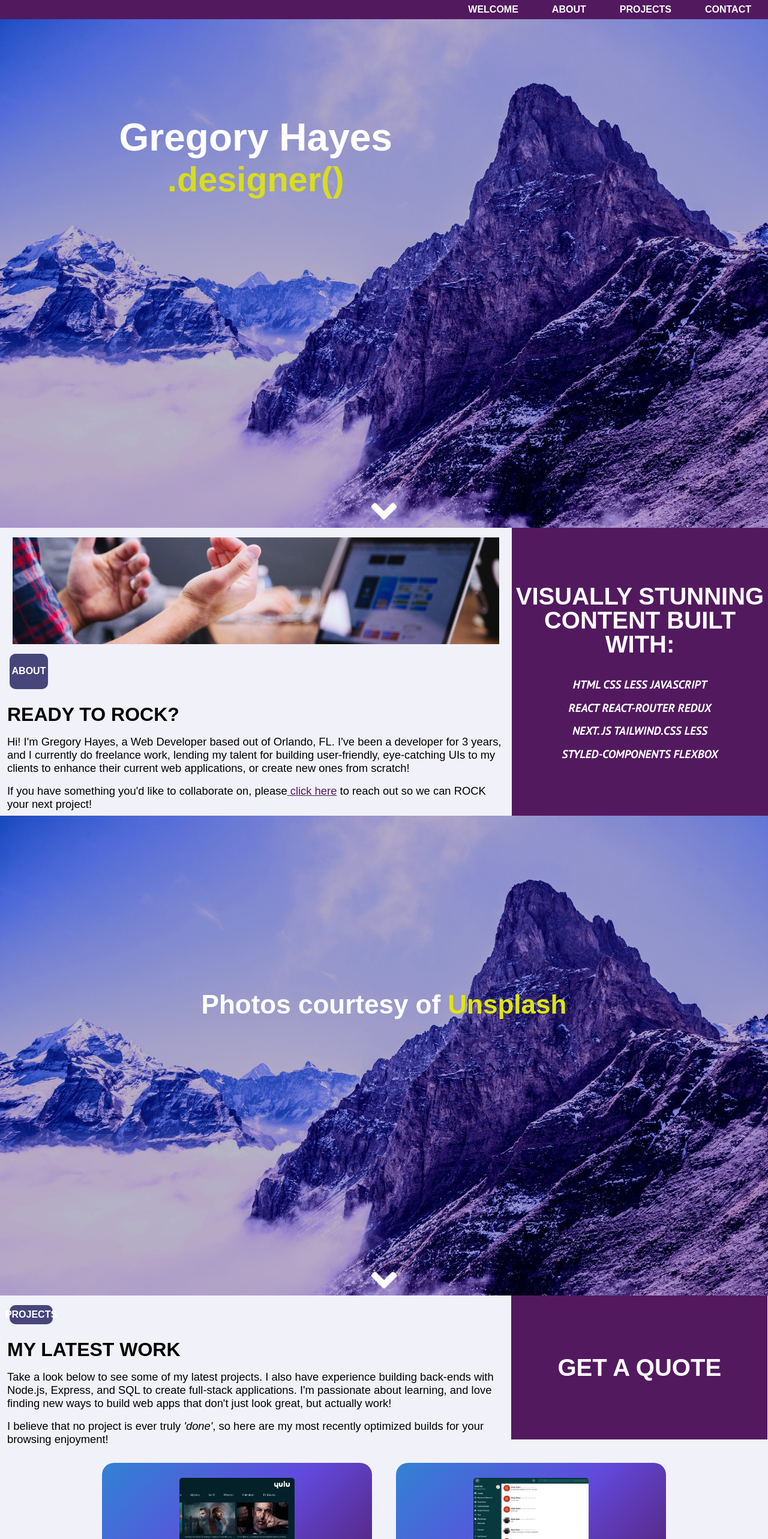
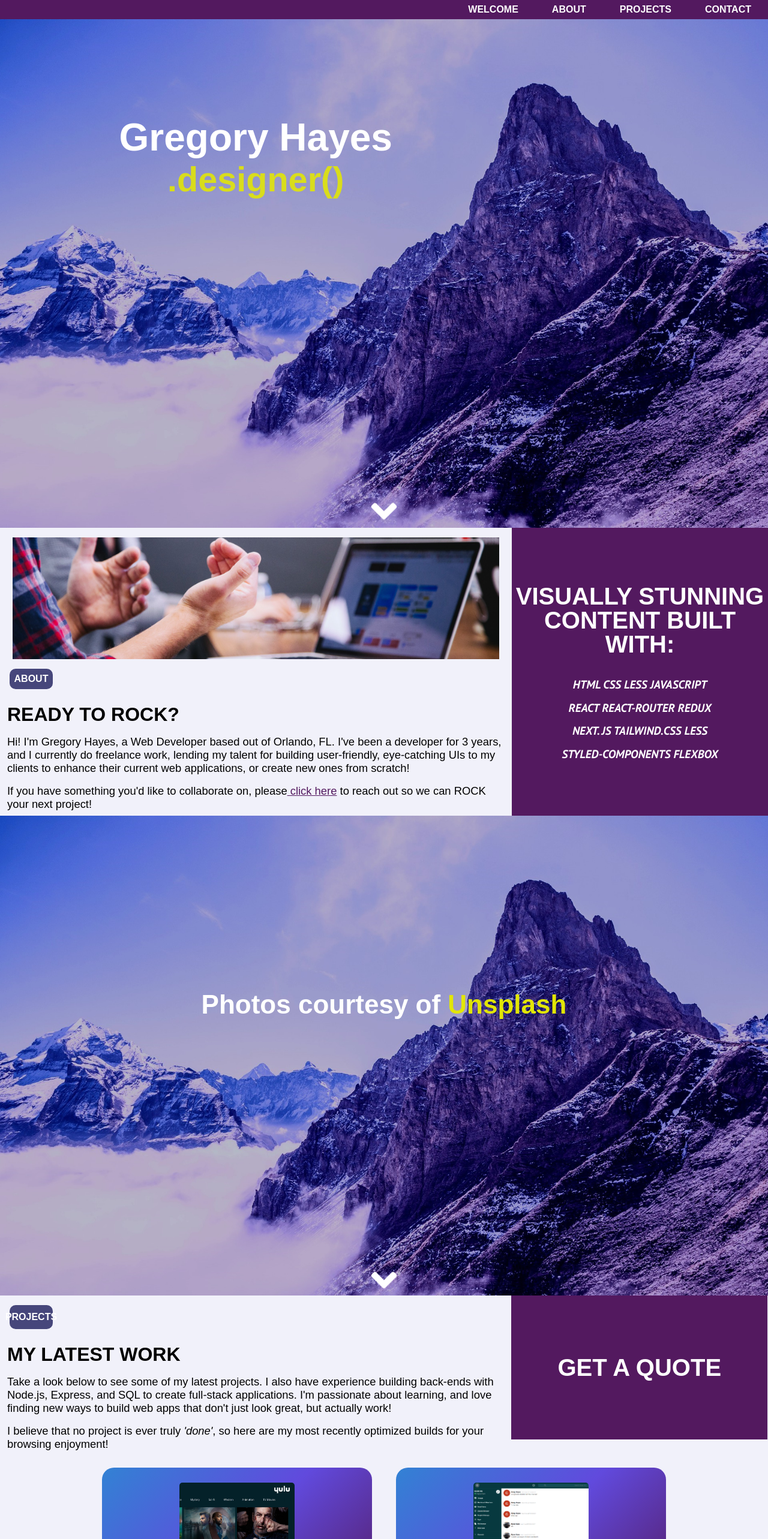
Before and after one commit to hayesdev/portfolio, a React (Create React App) app: page / in a window 1280 px wide. Shown: the top 2566 px of the page at 60% size. Built offline with nearby package versions, Linux system fonts and the light colour scheme; a web font is replaced by a local one.

Commit message:
text size change

```diff
--- a/src/components/About.jsx
+++ b/src/components/About.jsx
@@ -110,11 +110,11 @@ const VideoContainer = styled.div`
 `;
 
 const Title = styled.div`
-    display: flex;
+display: flex;
     justify-content: center;
     align-items: center;
-    width: 4rem;
-    height: 80px;
+    width: 4.5rem;
+    height: 40px;
     margin: 1em 0 1em 1em;
     font-weight: 600;
     color: white;
--- a/src/components/Projects.jsx
+++ b/src/components/Projects.jsx
@@ -89,7 +89,7 @@ const Title = styled.div`
     justify-content: center;
     align-items: center;
     width: 4.5rem;
-    height: 2rem;
+    height: 40px;
     margin: 1em 0 1em 1em;
     font-weight: 600;
     color: white;
```
